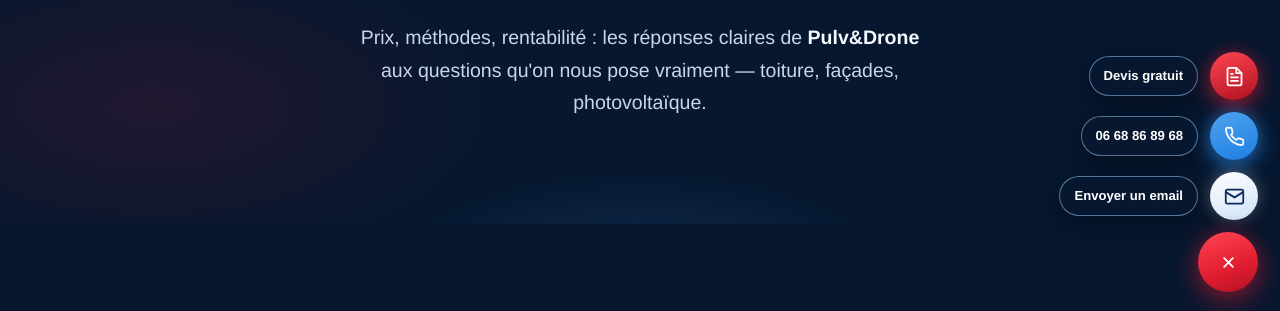
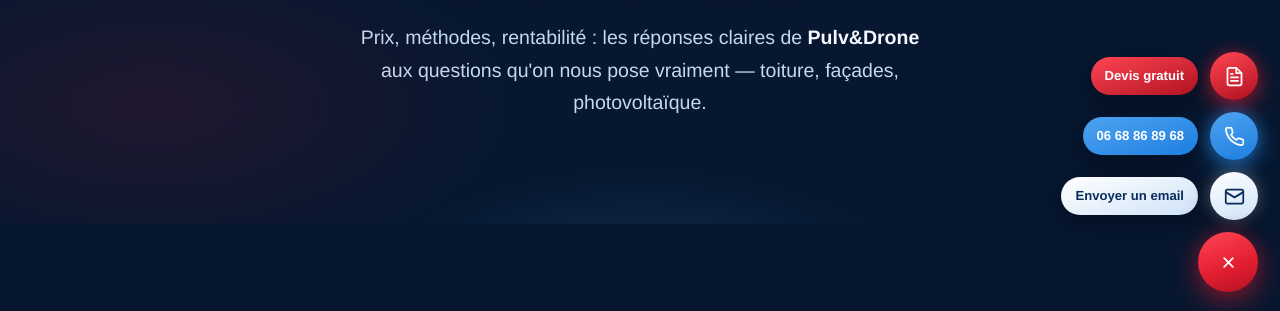
Before and after one commit to ad205712-alt/pulvdrone-maquette, a plain HTML site: page blog/index.html in a window 1280 px wide. Both pictures are taken after a click on the button "Contact rapide : devis, appel ou email". Shown: the part 486-797 px from the top of the page. Drawn offline with Linux system fonts and the light colour scheme.

Commit message:
FAB : étiquettes colorées assorties aux ronds
Co-Authored-By: Claude Fable 5 <noreply@anthropic.com>

```diff
--- a/blog/index.html
+++ b/blog/index.html
@@ -771,11 +771,13 @@
   .fab.ouvert .fab-item:nth-child(1){transition-delay:.1s}
   .fab.ouvert .fab-item:nth-child(2){transition-delay:.05s}
   .fab-item .etiq{
-    background:rgba(8,24,48,.95);border:1px solid rgba(159,212,255,.5);
-    color:#fff;font-size:.82rem;font-weight:700;white-space:nowrap;
+    font-size:.82rem;font-weight:700;white-space:nowrap;
     padding:8px 14px;border-radius:999px;
     box-shadow:0 8px 24px rgba(2,10,24,.5);
   }
+  .fab-item:nth-child(1) .etiq{background:linear-gradient(160deg,#FF4553,var(--rouge-2));color:#fff}
+  .fab-item:nth-child(2) .etiq{background:linear-gradient(160deg,var(--bleu-glow),var(--bleu));color:#fff}
+  .fab-item:nth-child(3) .etiq{background:linear-gradient(160deg,#FFFFFF,#CFE3F7);color:#0A2C5E}
   .fab-item .rond{
     width:48px;height:48px;border-radius:50%;flex:none;
     display:grid;place-items:center;
```
Also changed, not shown: confidentialite-cookies/index.html (+4 -2 lines), demoussage-toiture-drone-caen/index.html (+4 -2 lines), index.html (+4 -2 lines), mentions-legales/index.html (+4 -2 lines), nettoyage-bardage-facade-caen/index.html (+4 -2 lines), nettoyage-panneaux-solaires-caen/index.html (+4 -2 lines), nettoyage-vitres-drone-caen/index.html (+4 -2 lines), prix-demoussage-toiture-drone/index.html (+4 -2 lines), robot-nettoyage-panneaux-solaires/index.html (+4 -2 lines), robot-nettoyage-rentabilite/index.html (+4 -2 lines), zone-intervention-calvados/index.html (+4 -2 lines).
